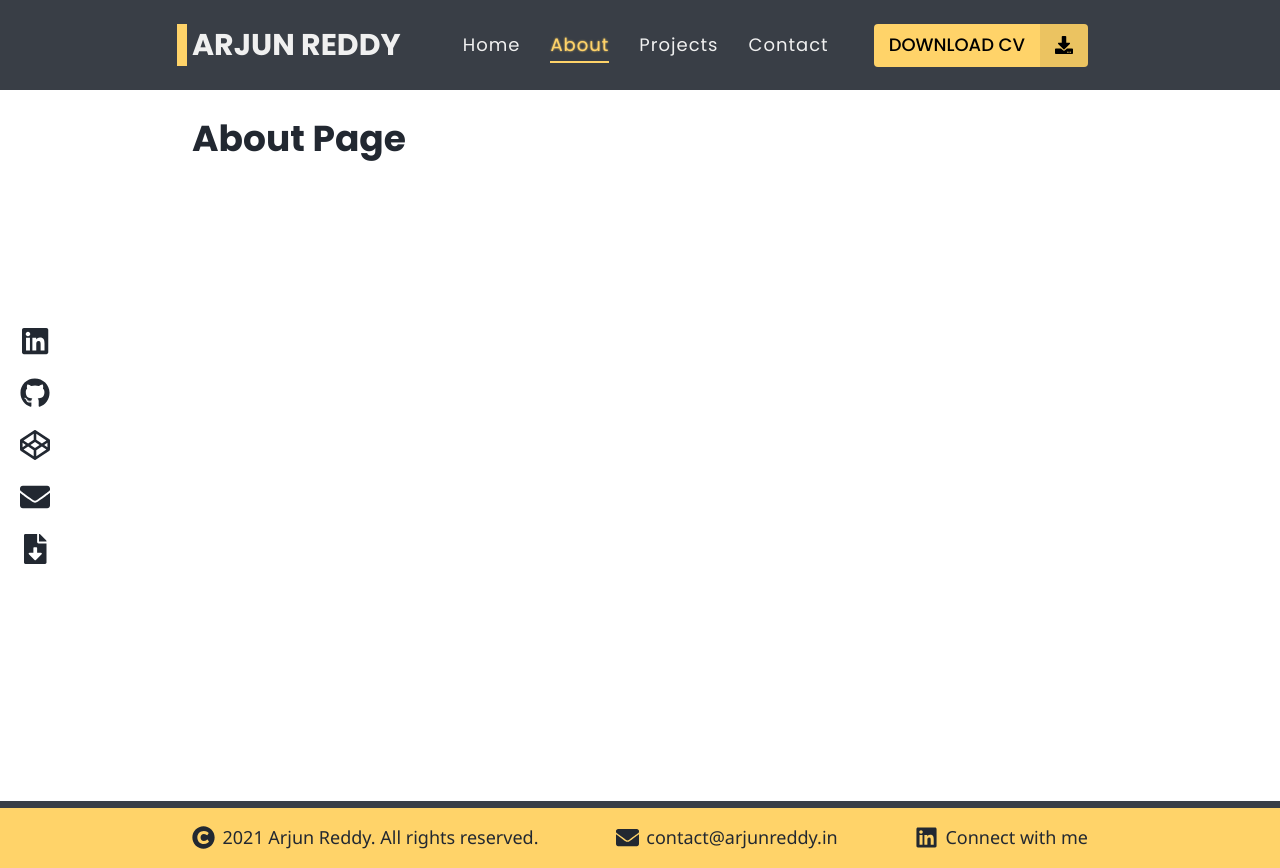
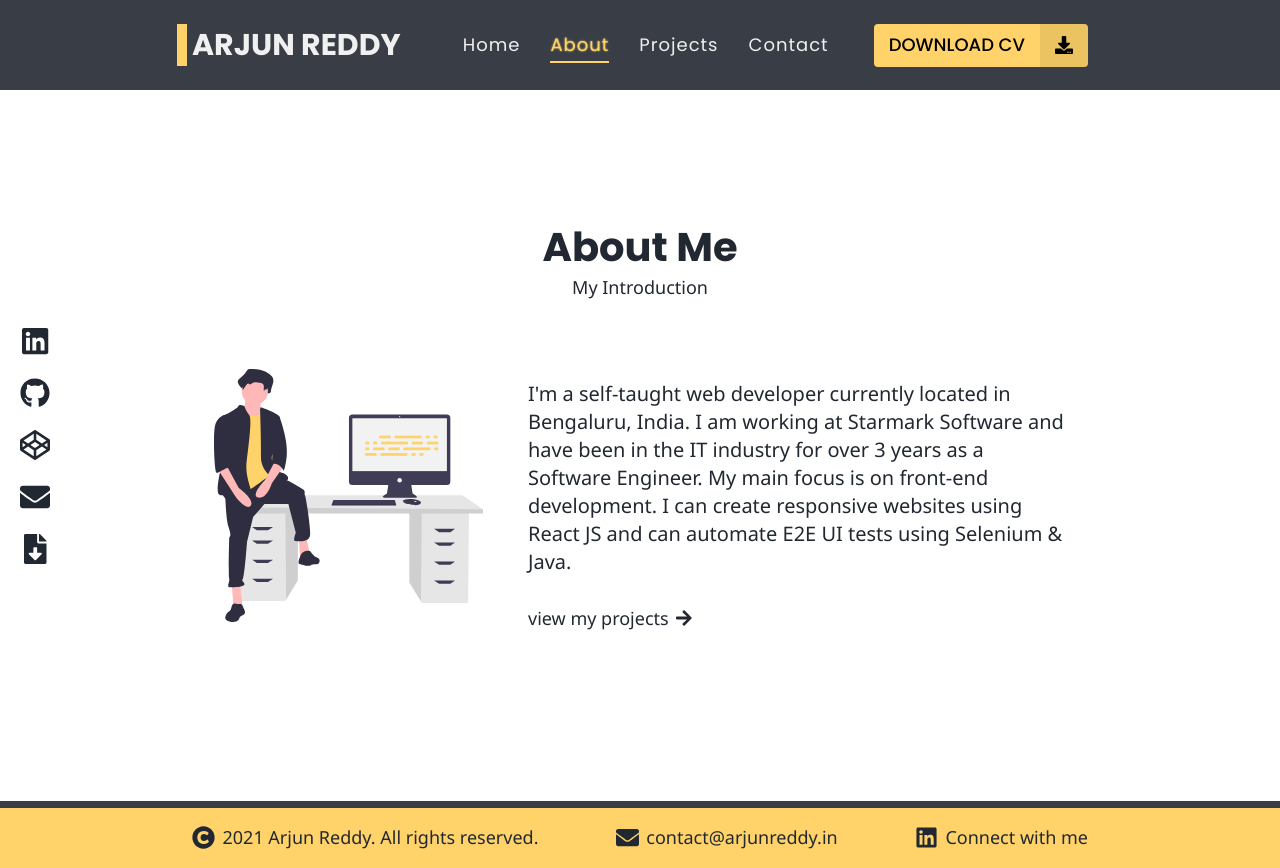
Before and after one commit to arjunreddy-001/personal-portfolio-arjunreddy, a React (Create React App) app: page /about in a window 1280 px wide. Built offline with nearby package versions, Linux system fonts and the light colour scheme.

Commit message:
feat: about page content added

```diff
--- /dev/null
+++ b/src/pages/AboutPage.module.scss
@@ -0,0 +1,114 @@
+.about-section {
+  height: calc(90vh - var(--nav-height));
+  display: flex;
+  justify-content: center;
+  align-items: center;
+  flex-direction: column;
+  margin-top: 2rem;
+}
+
+.title {
+  font-size: 4rem;
+  margin: 0;
+}
+
+.subtitle {
+  margin-bottom: 6rem;
+}
+
+.about-container {
+  display: flex;
+  align-items: center;
+  justify-content:space-around;
+
+  @media screen and (max-width: 1024px) {
+    flex-direction: column;
+  }
+
+  .about-img {
+    width: 30%;
+    border-radius: 0.5rem;
+    justify-self: center;
+    align-self: center;
+
+    @media screen and (max-width: 1200px) {
+      width: 35%;
+    }
+
+    @media screen and (max-width: 1024px) {
+      width: 50%;
+      margin-bottom: 2rem;
+    }
+
+    @media screen and (max-width: 636px) {
+      width: 60%;
+    }
+
+    @media screen and (max-width: 573px) {
+      width: 70%;
+    }
+
+    @media screen and (max-width: 400px) {
+      width: 80%;
+    }
+  }
+
+  .about-data {
+    width: 60%;
+
+    @media screen and (max-width: 1200px) {
+      width: 60%;
+    }
+
+    @media screen and (max-width: 1024px) {
+      width: 75%;
+    }
+
+    @media screen and (max-width: 636px) {
+      width: 100%;
+    }
+
+    .about-description {
+      font-size: 2rem;
+
+      @media screen and (max-width: 1200px) {
+        font-size: 1.8rem;
+      }
+    }
+
+    .link-to-projects {
+      display: block;
+      margin-top: 3rem;
+    }
+
+    .link-to-projects-text {
+      @media screen and (max-width: 1200px) {
+        font-size: 1.8rem;
+      }
+    }
+
+    .link-to-projects-text:hover {
+      text-decoration: underline;
+    }
+
+    .link-to-projects-icon {
+      display: inline-block;
+      font-weight: 400;
+      margin-left: 0.75rem;
+      transform: translateX(0);
+      transition: all 0.3s ease-in-out;
+    }
+
+    .link-to-projects-icon:hover {
+      transform: translateX(7px);
+    }
+
+    .link-to-projects-text:hover ~ .link-to-projects-icon {
+      transform: translateX(7px);
+    }
+
+    .link-to-projects-text:active ~ .link-to-projects-icon {
+      transform: translateX(150px);
+    }
+  }
+}
--- a/src/pages/AboutPage.tsx
+++ b/src/pages/AboutPage.tsx
@@ -1,8 +1,37 @@
+import { Link } from "react-router-dom";
+import styles from "./AboutPage.module.scss";
+import aboutImage from "../assets/images/about.svg";
+
+import { FontAwesomeIcon } from "@fortawesome/react-fontawesome";
+import {faArrowRight} from "@fortawesome/free-solid-svg-icons";
+
+const rightArrowIcon = <FontAwesomeIcon icon={faArrowRight} />;
+
 const AboutPage: React.FC = () => {
   return (
-    <div>
-      <h1>About Page</h1>
-    </div>
+    <section className={styles["about-section"]}>
+
+      <h2 className={styles["title"]}>About Me</h2>
+      <span className={styles["subtitle"]}>My Introduction</span>
+
+      <div className={styles["about-container"]}>
+        <img src={aboutImage} alt="" className={styles["about-img"]} />
+        <div className={styles["about-data"]}>
+          <p className={styles["about-description"]}>
+            I'm a self-taught web developer currently located in Bengaluru,
+            India. I am working at Starmark Software and have been in the IT
+            industry for over 3 years as a Software Engineer. My main focus is
+            on front-end development. I can create responsive websites using
+            React JS and can automate E2E UI tests using Selenium & Java.
+          </p>
+
+          <Link to="/projects" className={styles["link-to-projects"]}>
+            <span className={styles["link-to-projects-text"]}>view my projects</span>
+            <span className={styles["link-to-projects-icon"]}>{rightArrowIcon}</span>
+          </Link>
+        </div>
+      </div>
+    </section>
   );
 };
 
```
Also changed, not shown: src/assets/images/about.svg (added).
